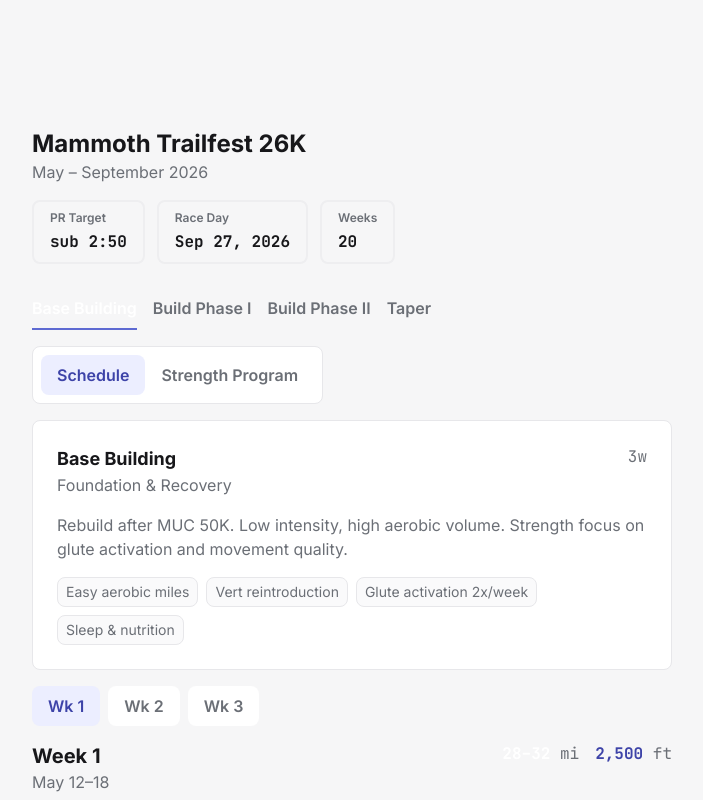
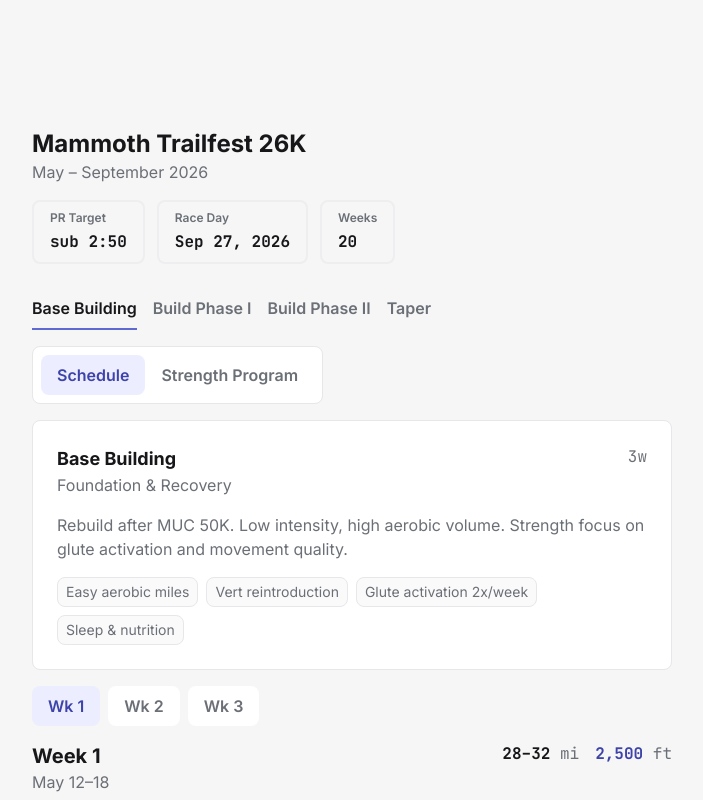
Before and after one commit to teresal92/trailrunning-planner, a Next.js app: page / in a window 1280 px wide. Shown: the top 800 px of the page, without its empty margins (288-991 px from the left). Built offline with nearby package versions, Linux system fonts and the light colour scheme.

Commit message:
fix: replace hardcoded text-white with text-text-primary token
Both spots rendered white text unconditionally, which is invisible
against the light-mode surface since the app isn't forced dark.

```diff
--- a/app/components/phase-nav-tabs.tsx
+++ b/app/components/phase-nav-tabs.tsx
@@ -19,7 +19,7 @@
           <button
             key={p.id}
             onClick={() => onPhaseChange(i)}
-            className={`font-semibold cursor-pointer transition-colors border-b-2 py-2 ${isActive ? "border-accent text-white" : "border-transparent text-text-secondary"}`}
+            className={`font-semibold cursor-pointer transition-colors border-b-2 py-2 ${isActive ? "border-accent text-text-primary" : "border-transparent text-text-secondary"}`}
           >
             <div>{p.name}</div>
           </button>
--- a/app/components/week-stats-header.tsx
+++ b/app/components/week-stats-header.tsx
@@ -14,7 +14,8 @@
 
       <div className="flex gap-4 font-mono text-text-secondary">
         <div>
-          <span className="font-bold text-white">{week.totalMiles}</span> mi
+          <span className="font-bold text-text-primary">{week.totalMiles}</span>{" "}
+          mi
         </div>
         <div>
           <span className="font-bold text-accent-soft-text">{week.vert}</span>{" "}
```
